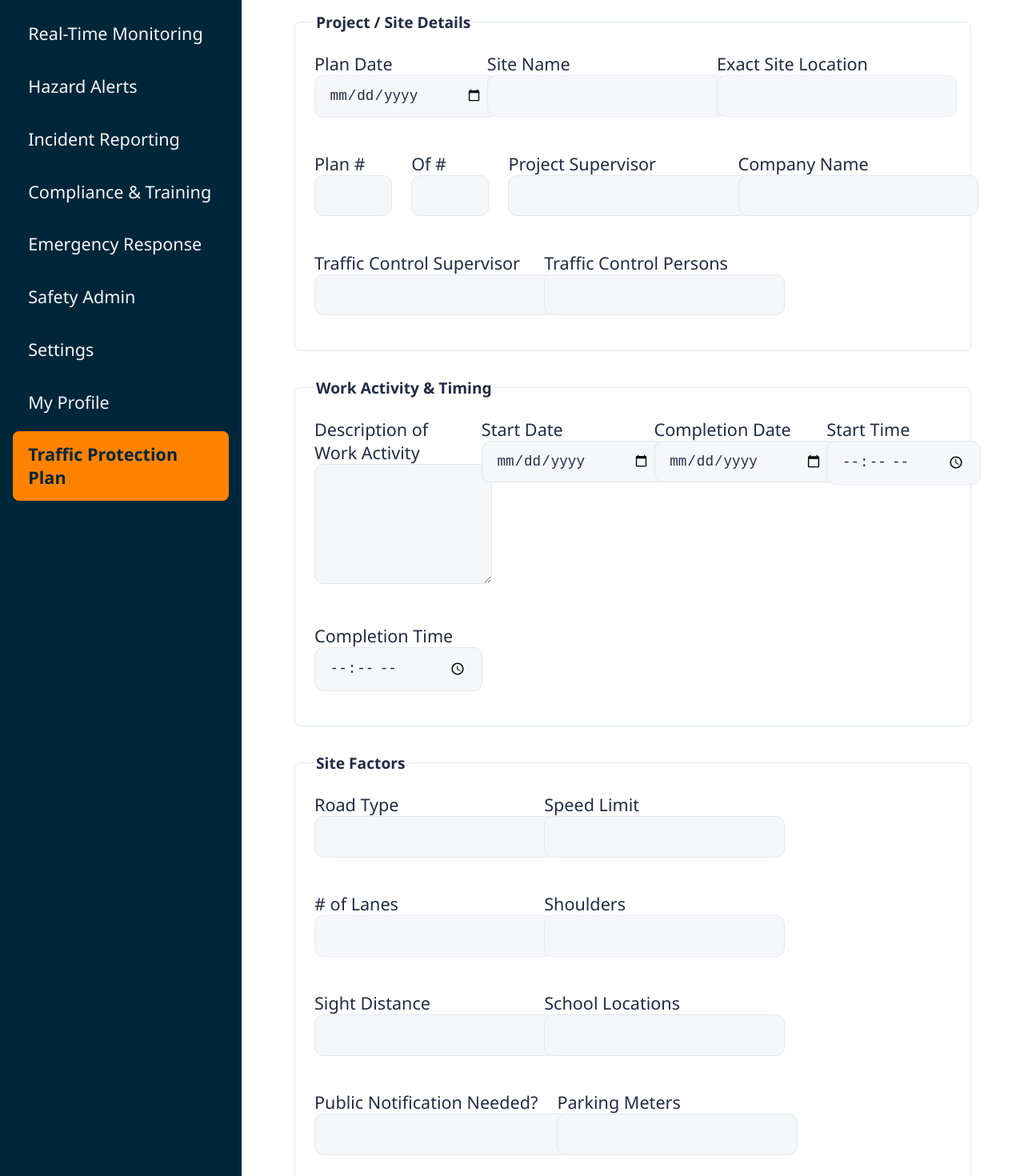
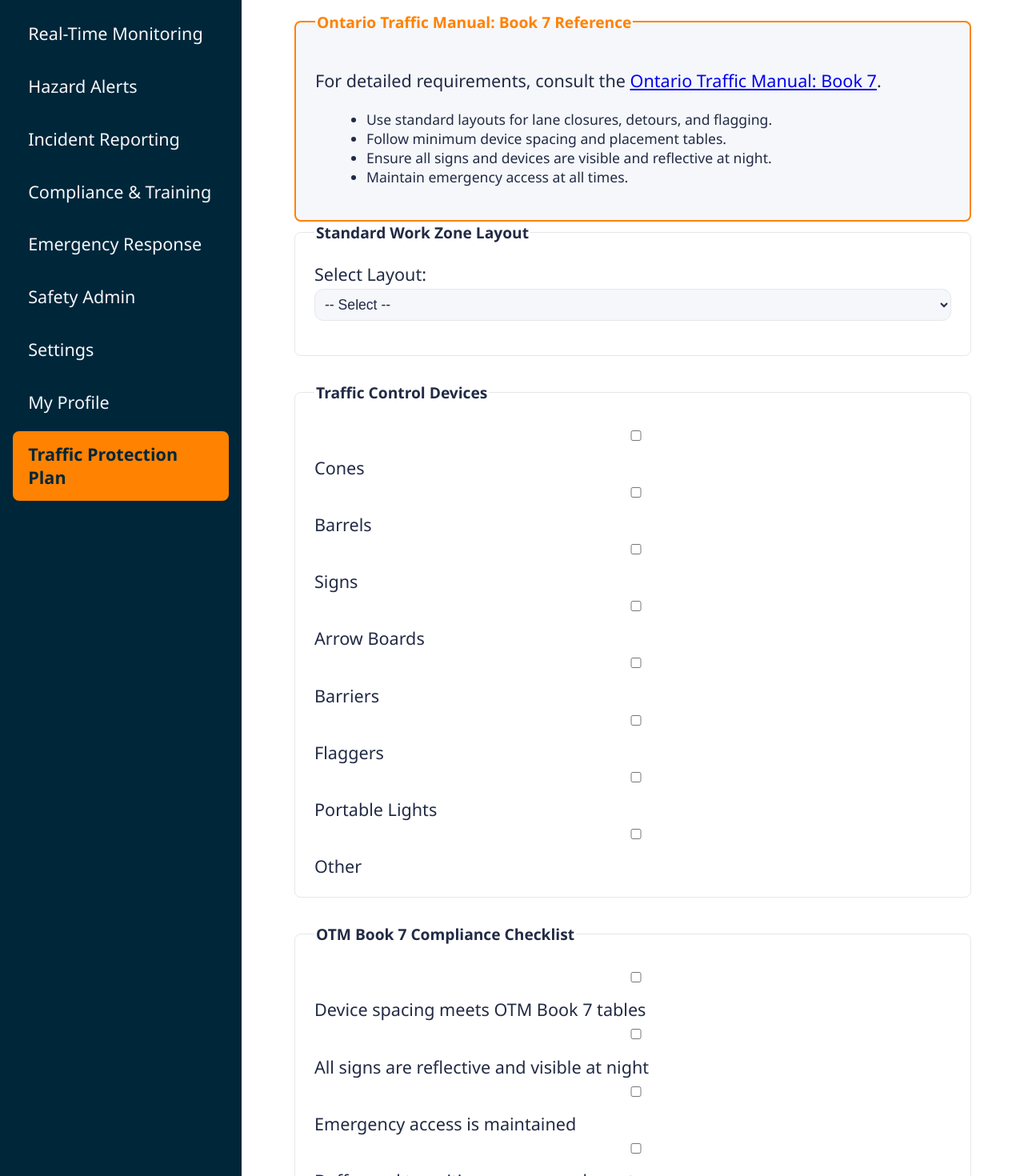
Before and after one commit to 15811643/007-safety-app, a React (Vite) app: page /traffic-protection-plan in a window 1280 px wide. Shown: the part 160-1630 px from the top of the page at 80% size. Built offline with nearby package versions, Linux system fonts and the light colour scheme.

Commit message:
Add OTM Book 7 reference, compliance checklist, and standard layout/device dropdowns to Traffic Control Plan

```diff
--- a/src/components/TrafficProtectionPlan.jsx
+++ b/src/components/TrafficProtectionPlan.jsx
@@ -50,7 +50,57 @@ const TrafficProtectionPlan = () => {
   return (
     <div style={{ padding: '2rem', fontSize: '1.35rem', maxWidth: 900, margin: '0 auto' }}>
       <h1 style={{ fontSize: '2.4rem', marginBottom: '1.5rem' }}>Traffic Control Plan</h1>
+      {/* OTM Book 7 Reference Section */}
+      <fieldset style={{ border: '2px solid var(--color-accent)', borderRadius: 8, padding: '1.5rem', background: 'var(--color-bg-card)' }}>
+        <legend style={{ fontWeight: 'bold', fontSize: '1.2rem', color: 'var(--color-accent)' }}>Ontario Traffic Manual: Book 7 Reference</legend>
+        <p>
+          For detailed requirements, consult the <a href="https://www.publications.gov.on.ca/store/20170501121/Free_Download_Files/300958.pdf" target="_blank" rel="noopener noreferrer">Ontario Traffic Manual: Book 7</a>.
+        </p>
+        <ul style={{ fontSize: '1.1rem', marginLeft: '1.5rem' }}>
+          <li>Use standard layouts for lane closures, detours, and flagging.</li>
+          <li>Follow minimum device spacing and placement tables.</li>
+          <li>Ensure all signs and devices are visible and reflective at night.</li>
+          <li>Maintain emergency access at all times.</li>
+        </ul>
+      </fieldset>
       <form style={{ display: 'flex', flexDirection: 'column', gap: '2rem' }}>
+        {/* Standard Layout Selection */}
+        <fieldset style={{ border: '1px solid var(--color-border)', borderRadius: 8, padding: '1.5rem' }}>
+          <legend style={{ fontWeight: 'bold', fontSize: '1.2rem' }}>Standard Work Zone Layout</legend>
+          <label>
+            Select Layout:<br/>
+            <select name="standardLayout" value={form.standardLayout || ''} onChange={handleChange} style={{ fontSize: '1.1rem', padding: '0.5rem', marginTop: 4 }}>
+              <option value="">-- Select --</option>
+              <option value="single-lane-closure">Single Lane Closure</option>
+              <option value="two-way-flagging">Two-Way Flagging</option>
+              <option value="detour">Detour</option>
+              <option value="shoulder-work">Shoulder Work</option>
+              <option value="mobile-operation">Mobile Operation</option>
+              <option value="other">Other</option>
+            </select>
+          </label>
+        </fieldset>
+        {/* Device Selection */}
+        <fieldset style={{ border: '1px solid var(--color-border)', borderRadius: 8, padding: '1.5rem' }}>
+          <legend style={{ fontWeight: 'bold', fontSize: '1.2rem' }}>Traffic Control Devices</legend>
+          <label><input type="checkbox" name="cones" /> Cones</label><br/>
+          <label><input type="checkbox" name="barrels" /> Barrels</label><br/>
+          <label><input type="checkbox" name="signs" /> Signs</label><br/>
+          <label><input type="checkbox" name="arrowBoards" /> Arrow Boards</label><br/>
+          <label><input type="checkbox" name="barriers" /> Barriers</label><br/>
+          <label><input type="checkbox" name="flaggers" /> Flaggers</label><br/>
+          <label><input type="checkbox" name="portableLights" /> Portable Lights</label><br/>
+          <label><input type="checkbox" name="otherDevice" /> Other</label>
+        </fieldset>
+        {/* Compliance Checklist */}
+        <fieldset style={{ border: '1px solid var(--color-border)', borderRadius: 8, padding: '1.5rem' }}>
+          <legend style={{ fontWeight: 'bold', fontSize: '1.2rem' }}>OTM Book 7 Compliance Checklist</legend>
+          <label><input type="checkbox" name="check-spacing" /> Device spacing meets OTM Book 7 tables</label><br/>
+          <label><input type="checkbox" name="check-signs" /> All signs are reflective and visible at night</label><br/>
+          <label><input type="checkbox" name="check-access" /> Emergency access is maintained</label><br/>
+          <label><input type="checkbox" name="check-buffer" /> Buffer and transition areas are adequate</label><br/>
+          <label><input type="checkbox" name="check-training" /> All workers trained in OTM Book 7 requirements</label>
+        </fieldset>
         {/* Project/Site Details */}
         <fieldset style={{ border: '1px solid var(--color-border)', borderRadius: 8, padding: '1.5rem' }}>
           <legend style={{ fontWeight: 'bold', fontSize: '1.2rem' }}>Project / Site Details</legend>
```
